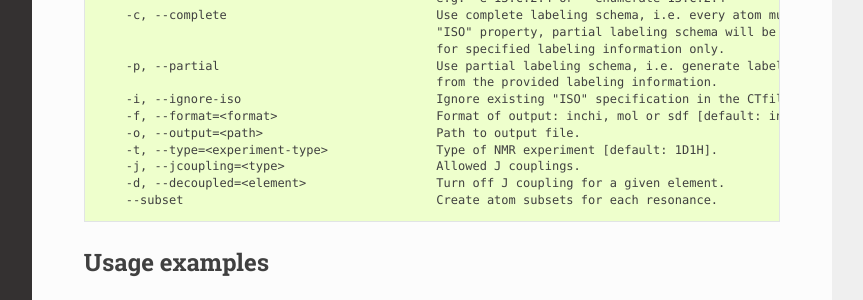
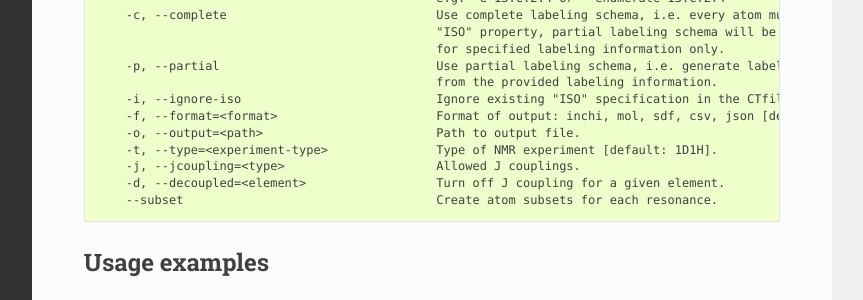
Before and after one commit to MoseleyBioinformaticsLab/isoenum, a Sphinx documentation site: the page built from docs/tutorial.rst, in a window 1280 px wide and 1400 px high. Shown: the part 996-1296 px from the top of the window, without its empty margins (268-1131 px from the left). Built offline with Sphinx 7.4.7 and the Read the Docs theme 2.0.0, drawn with Linux system fonts in a browser that asks for light colours; some of the changed text lies outside the part shown.

Commit message:
Added new output formats to CLI description.

```diff
--- a/docs/tutorial.rst
+++ b/docs/tutorial.rst
@@ -57,7 +57,7 @@ Output:
        -p, --partial                              Use partial labeling schema, i.e. generate labeling schema
                                                   from the provided labeling information.
        -i, --ignore-iso                           Ignore existing "ISO" specification in the CTfile or InChI.
-       -f, --format=<format>                      Format of output: inchi, mol or sdf [default: inchi].
+       -f, --format=<format>                      Format of output: inchi, mol, sdf, csv, json [default: inchi].
        -o, --output=<path>                        Path to output file.
        -t, --type=<experiment-type>               Type of NMR experiment [default: 1D1H].
        -j, --jcoupling=<type>                     Allowed J couplings.
@@ -767,7 +767,7 @@ Output:
           -p, --partial                              Use partial labeling schema, i.e. generate labeling schema
                                                      from the provided labeling information.
           -i, --ignore-iso                           Ignore existing "ISO" specification in the CTfile or InChI.
-          -f, --format=<format>                      Format of output: inchi, mol or sdf [default: inchi].
+          -f, --format=<format>                      Format of output: inchi, mol, sdf, csv, json [default: inchi].
           -o, --output=<path>                        Path to output file.
           -t, --type=<experiment-type>               Type of NMR experiment [default: 1D1H].
           -j, --jcoupling=<type>                     Allowed J couplings.
```
Also changed, not shown: 1 other file.
